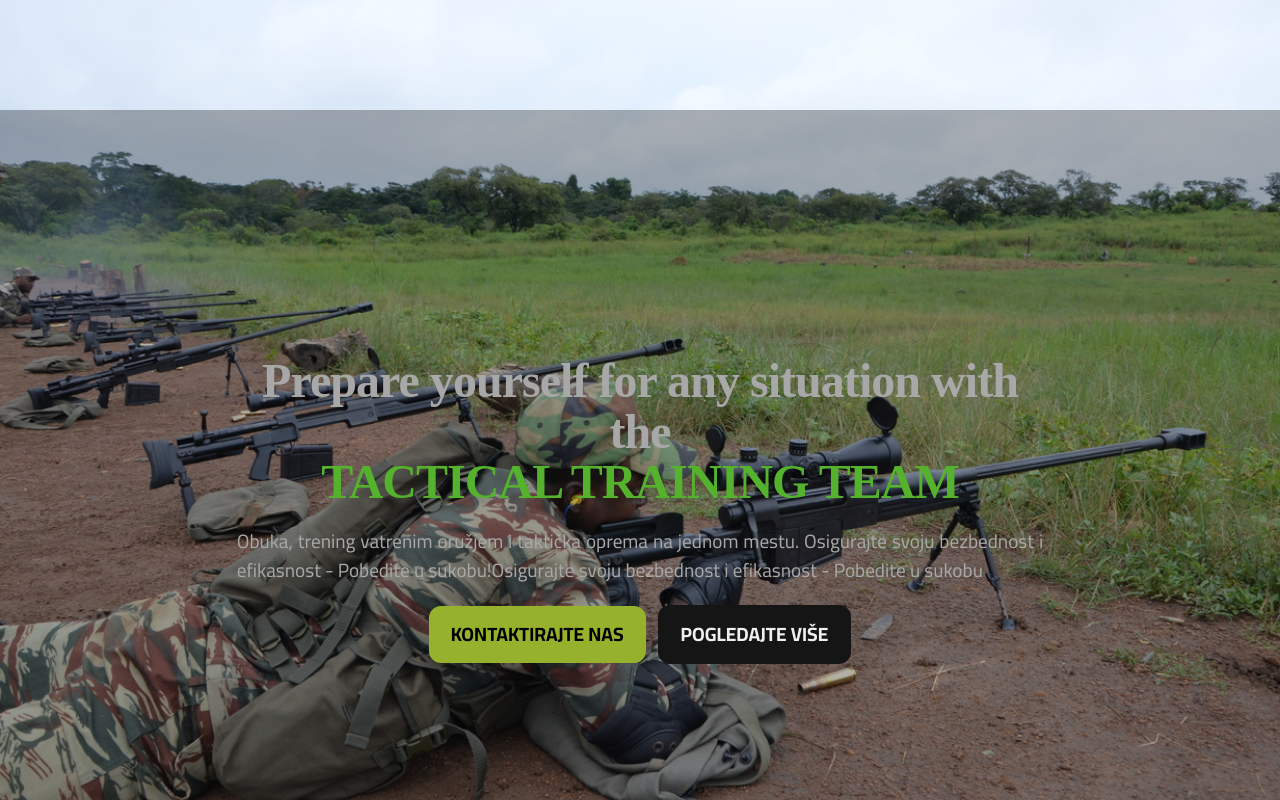
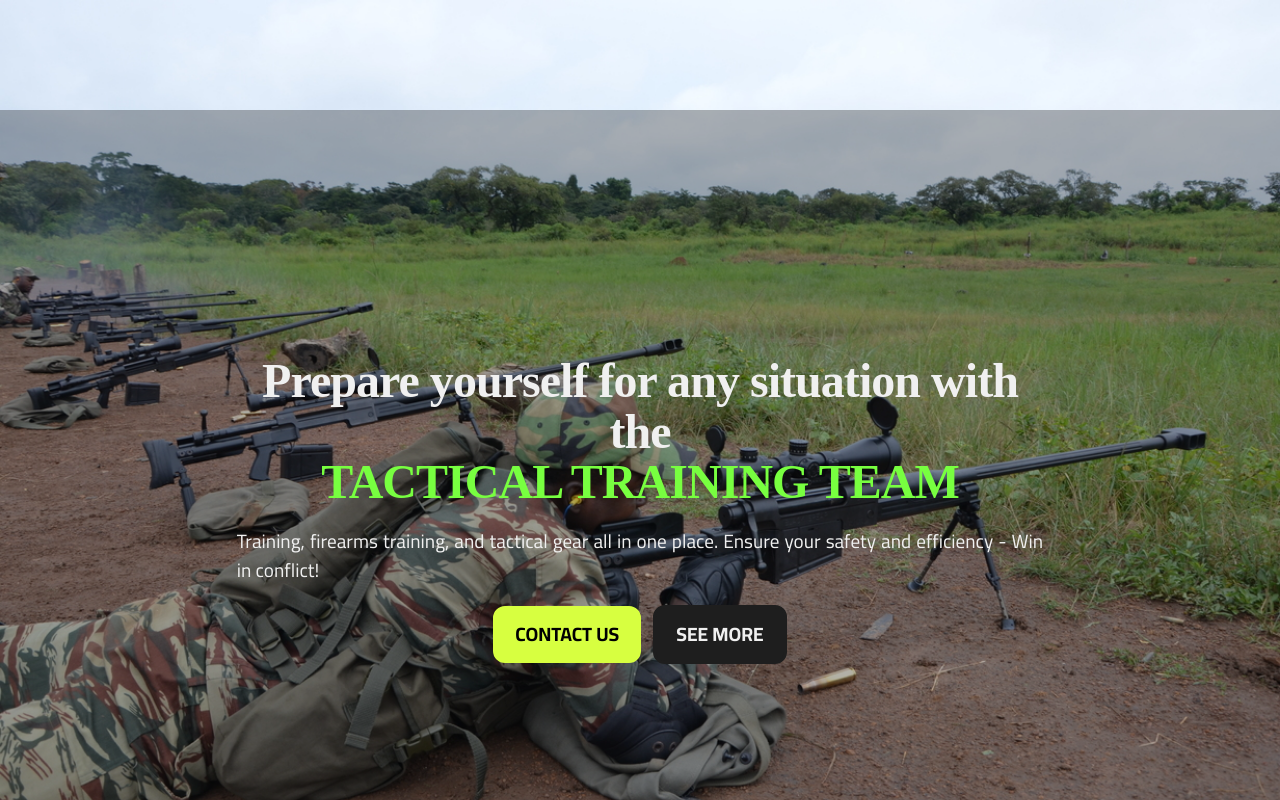
Before and after one commit to Slavisa05/tacticalttt, a Next.js app: page /en in a window 1280 px wide. Built offline with nearby package versions, Linux system fonts and the light colour scheme.

Commit message:
sitne izmene

```diff
--- a/components/home/HomeHero.tsx
+++ b/components/home/HomeHero.tsx
@@ -19,18 +19,18 @@ export default async function HomeHero({ lang }: { lang: Locale }) {
             />
 
             {/* dark ovarlay */}
-            <div className="absolute w-full h-full z-10 bg-black/30"></div>
+            <div className="absolute w-full h-full z-1 bg-black/30"></div>
 
-            <div className="md:max-w-[70%] flex flex-col items-center justify-center gap-5">
+            <div className="relative z-10 md:max-w-[70%] flex flex-col items-center justify-center gap-5">
                 <h1 className="text-center">
                     {dict.hero.title}<br />
                     <span className="uppercase text-green-color font-semibold">{dict.hero.titleGreen}</span>
                 </h1>
-                <p className="text-justify">Obuka, trening vatrenim oružjem i taktička oprema na jednom mestu. Osigurajte svoju bezbednost i efikasnost - Pobedite u sukobu!Osigurajte svoju bezbednost i efikasnost - Pobedite u sukobu</p>
+                <p className="text-justify">{dict.hero.desc}</p>
 
                 <div className="flex items-center justify-between gap-3">
-                    <Button text="kontaktirajte nas" />
-                    <Button text="pogledajte više" variant="secondary" />
+                    <Button text={dict.hero.mainBtn} />
+                    <Button text={dict.hero.secBtn} variant="secondary" />
                 </div>
             </div>
         </section>
--- a/dictionaries/en.json
+++ b/dictionaries/en.json
@@ -1,10 +1,19 @@
 {
   "nav": {
-    "courses": "Courses",
-    "contact": "Contact"
+    "home": "home",
+    "about": "about",
+    "gallery": "gallery",
+    "courses": "courses",
+    "shop": "shop",
+    "schedule": "schedule",
+    "regForm": "reg. form",
+    "contact": "contact"
   },
   "hero": {
     "title": "Prepare yourself for any situation with the",
-    "titleGreen": "Tactical Training Team"
+    "titleGreen": "Tactical Training Team",
+    "desc": "Training, firearms training, and tactical gear all in one place. Ensure your safety and efficiency - Win in conflict!",
+    "mainBtn": "contact us",
+    "secBtn": "see more"
   }
 }
--- a/dictionaries/sr.json
+++ b/dictionaries/sr.json
@@ -1,10 +1,19 @@
 {
   "nav": {
-    "courses": "Kursevi",
-    "contact": "Kontakt"
+    "home": "početna",
+    "about": "o nama",
+    "gallery": "galerija",
+    "courses": "kursevi",
+    "shop": "prodavnica",
+    "schedule": "raspored",
+    "regForm": "prijava",
+    "contact": "kontakt"
   },
   "hero": {
     "title": "Pripremite se za svaku situaciju sa",
-    "titleGreen": "Timom za Taktički Trening"
+    "titleGreen": "Timom za Taktički Trening",
+    "desc": "Obuka, trening vatrenim oružjem i taktička oprema na jednom mestu. Osigurajte svoju bezbednost i efikasnost - Pobedite u sukobu!",
+    "mainBtn": "kontaktirajte nas",
+    "secBtn": "pogledajte više"
   }
 }
```
